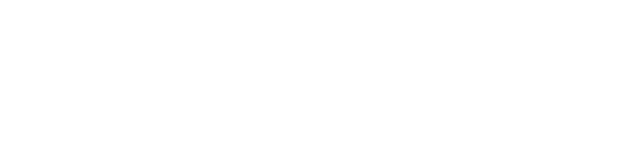
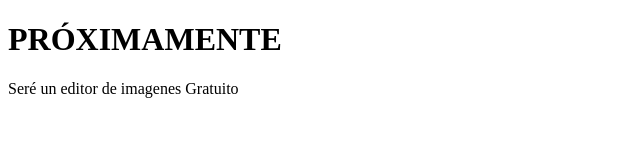
Before and after one commit to oscarleonapp/editor-imagenes, a plain HTML site: page index.html in a window 1280 px wide. Shown: the whole page, without its empty margins (0-640 px from the left). Drawn offline with Linux system fonts and the light colour scheme.

Commit message:
proximamente

```diff
--- a/index.html
+++ b/index.html
@@ -7,6 +7,8 @@
     <title>Editor de imagen</title>
 </head>
 <body>
+    <h1>PRÓXIMAMENTE</h1>
+    <p>Seré un editor de imagenes Gratuito</p>
     <!-- https://www.youtube.com/watch?v=YqUUvBpCtfA -->
 </body>
 </html>
```
